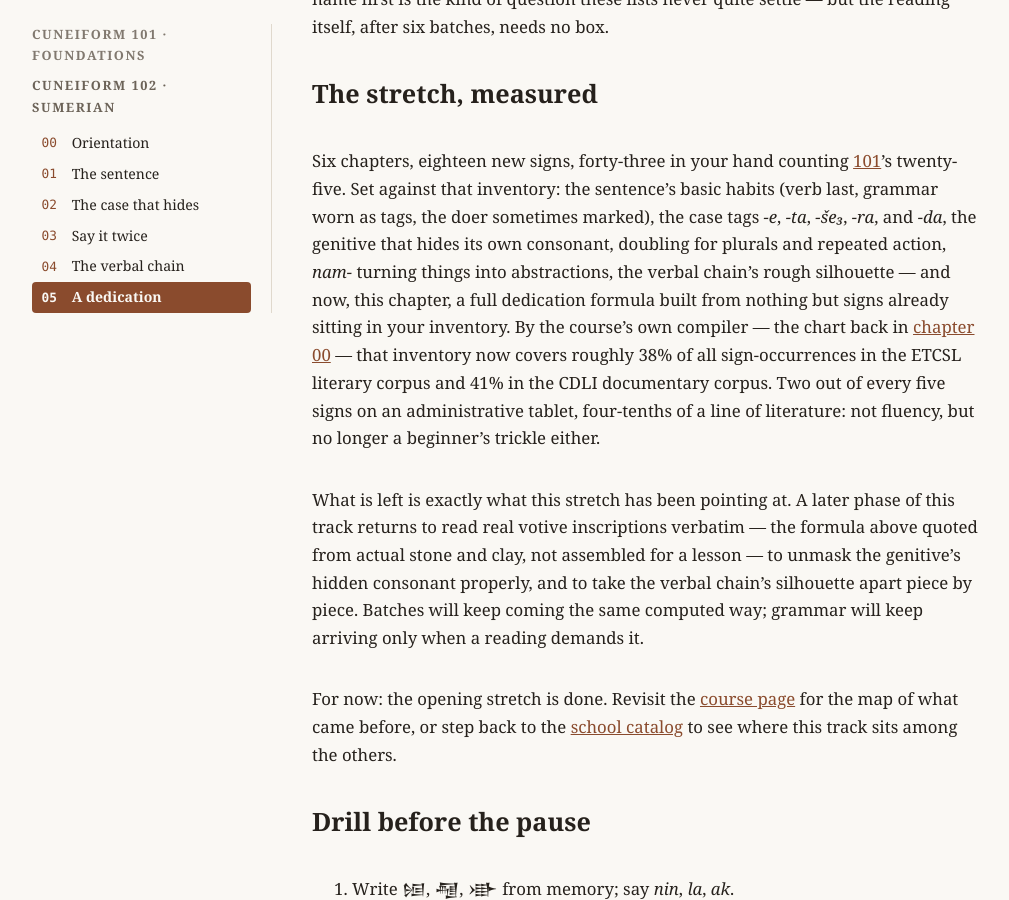
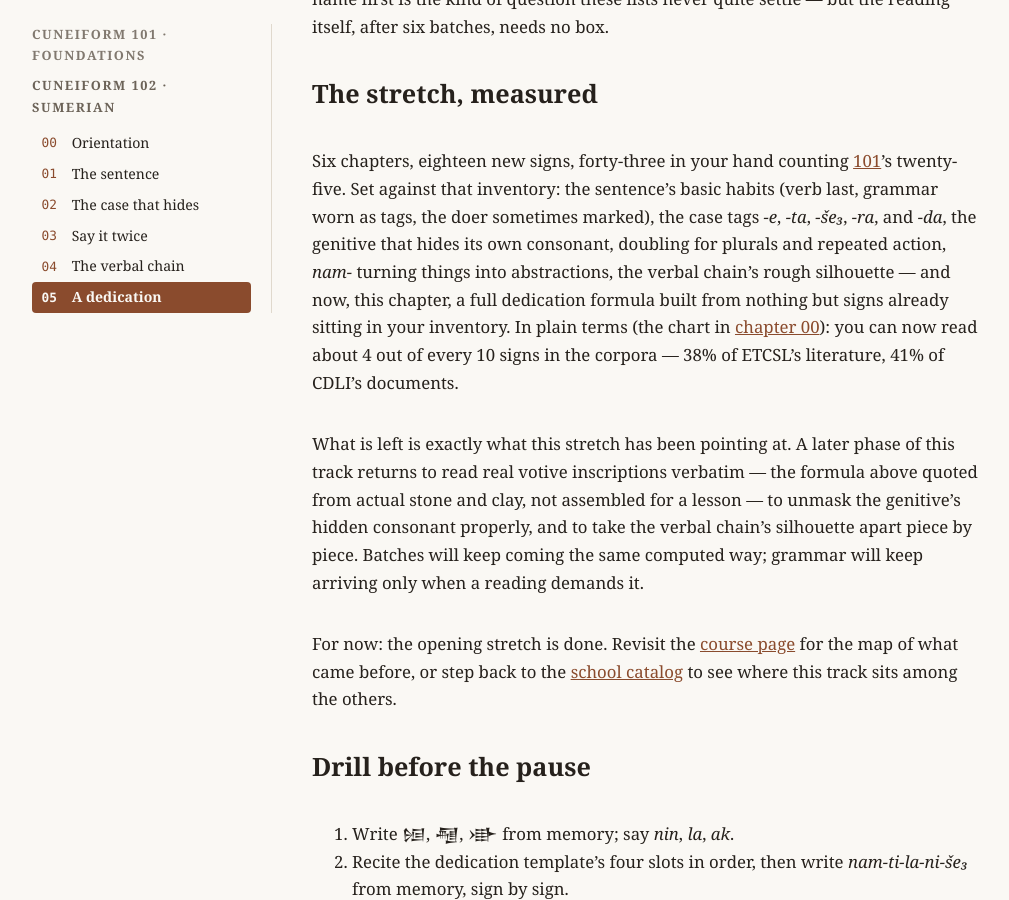
Before and after one commit to arvicco/nabu-edubba, a Jekyll site: the page built from site/cuneiform/102/05-a-dedication-whole.md, in a window 1280 px wide and 900 px high, scrolled down 3065 px. Shown: the whole window, without its empty margins (132-1141 px from the left). Built offline with Jekyll 4.4.1, drawn with Linux system fonts in a browser that asks for light colours.

Commit message:
fix: state ch05 coverage plainly — 4 out of 10 signs, no adornment
Owner review: the coverage paragraph overdressed a simple number.

Co-Authored-By: Claude Fable 5 <noreply@anthropic.com>

```diff
--- a/site/cuneiform/102/05-a-dedication-whole.md
+++ b/site/cuneiform/102/05-a-dedication-whole.md
@@ -155,12 +155,10 @@ sometimes marked), the case tags *-e*, *-ta*, *-še₃*, *-ra*, and
 plurals and repeated action, *nam-* turning things into
 abstractions, the verbal chain's rough silhouette — and now, this
 chapter, a full dedication formula built from nothing but signs
-already sitting in your inventory. By the course's own compiler —
-the chart back in [chapter 00]({{ '/cuneiform/102/00-orientation/' | relative_url }}) — that inventory now
-covers roughly 38% of all sign-occurrences in the ETCSL literary
-corpus and 41% in the CDLI documentary corpus. Two out of every five
-signs on an administrative tablet, four-tenths of a line of
-literature: not fluency, but no longer a beginner's trickle either.
+already sitting in your inventory. In plain terms
+(the chart in [chapter 00]({{ '/cuneiform/102/00-orientation/' | relative_url }})): you can now read
+about 4 out of every 10 signs in the corpora — 38% of ETCSL's
+literature, 41% of CDLI's documents.
 
 What is left is exactly what this stretch has been pointing at. A
 later phase of this track returns to read real votive inscriptions
```
